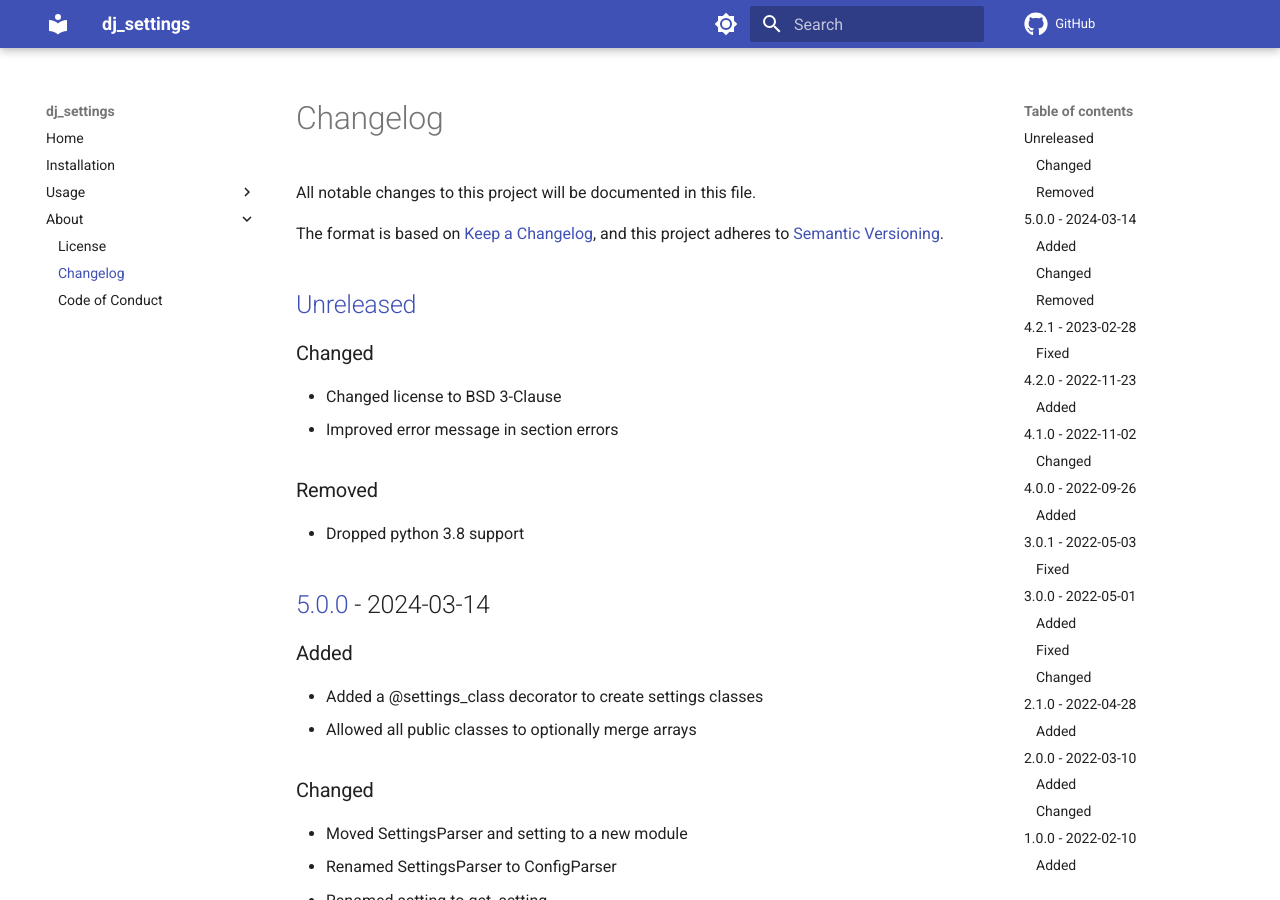
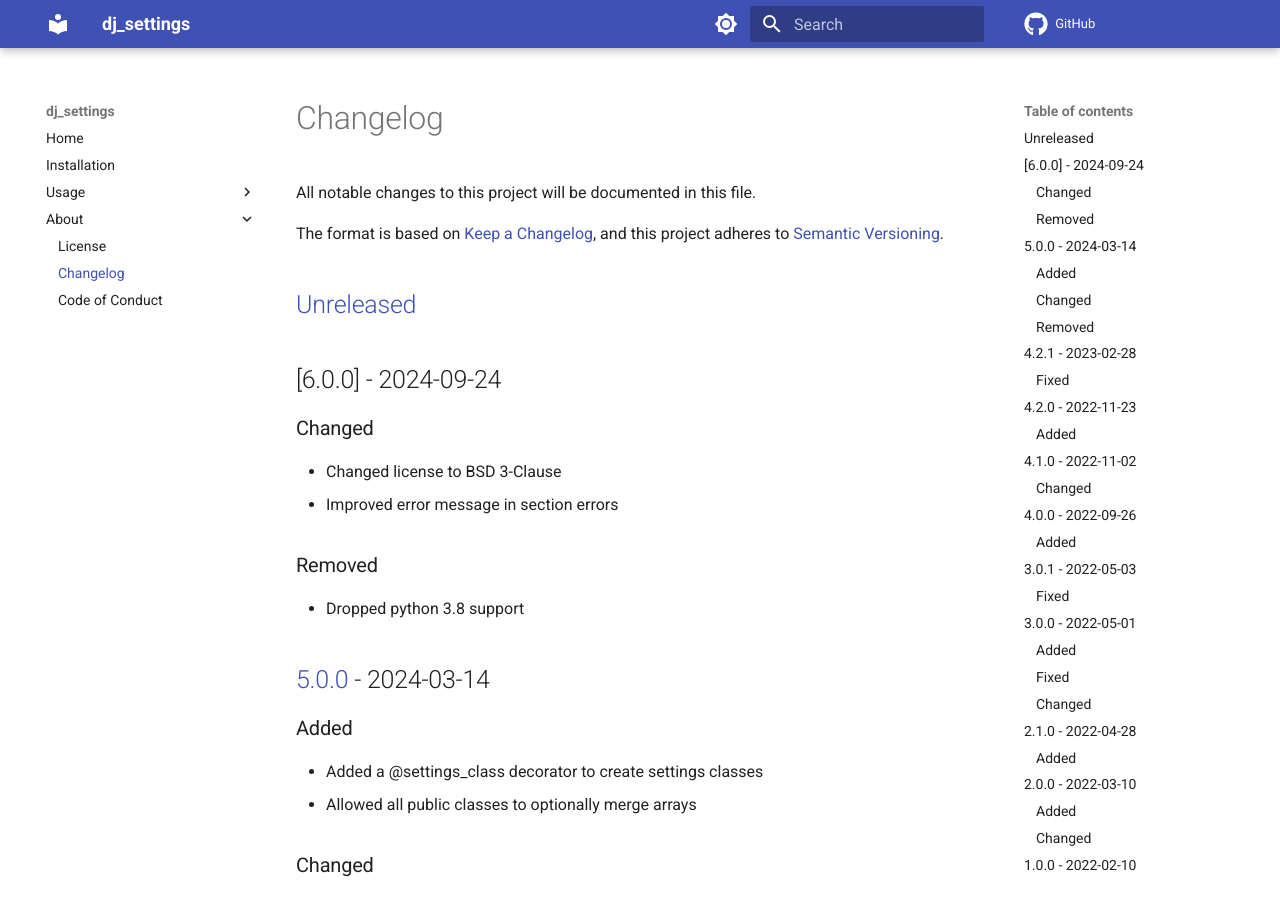
Before and after one commit to spapanik/dj_settings, an MkDocs documentation site: the page built from docs/CHANGELOG.md, in a window 1280 px wide and 900 px high. Built offline with MkDocs 1.6.1 and Material for MkDocs 9.7.7, drawn with Linux system fonts in a browser that asks for light colours; comment, search, counter and statistics services are not loaded.

Commit message:
🔖 Bump version

```diff
--- a/docs/CHANGELOG.md
+++ b/docs/CHANGELOG.md
@@ -5,6 +5,8 @@ All notable changes to this project will be documented in this file.
 The format is based on [Keep a Changelog], and this project adheres to [Semantic Versioning].
 
 ## [Unreleased]
+
+## [6.0.0] - 2024-09-24
 
 ### Changed
 
@@ -143,7 +145,8 @@ The format is based on [Keep a Changelog], and this project adheres to [Semantic
 
 [Keep a Changelog]: https://keepachangelog.com/en/1.0.0/
 [Semantic Versioning]: https://semver.org/spec/v2.0.0.html
-[Unreleased]: https://github.com/spapanik/dj_settings/compare/v5.0.0...main
+[Unreleased]: https://github.com/spapanik/dj_settings/compare/v6.0.0...main
+[5.0.0]: https://github.com/spapanik/dj_settings/compare/v5.0.0...v6.0.0
 [5.0.0]: https://github.com/spapanik/dj_settings/compare/v4.2.1...v5.0.0
 [4.2.1]: https://github.com/spapanik/dj_settings/compare/v4.2.0...v4.2.1
 [4.2.0]: https://github.com/spapanik/dj_settings/compare/v4.1.0...v4.2.0
--- a/pyproject.toml
+++ b/pyproject.toml
@@ -6,7 +6,7 @@ build-backend = "phosphorus.construction.api"
 
 [project]
 name = "dj_settings"
-version = "5.0.0"
+version = "6.0.0"
 
 authors = [
     { name = "Stephanos Kuma", email = "stephanos@kuma.ai" },
```
